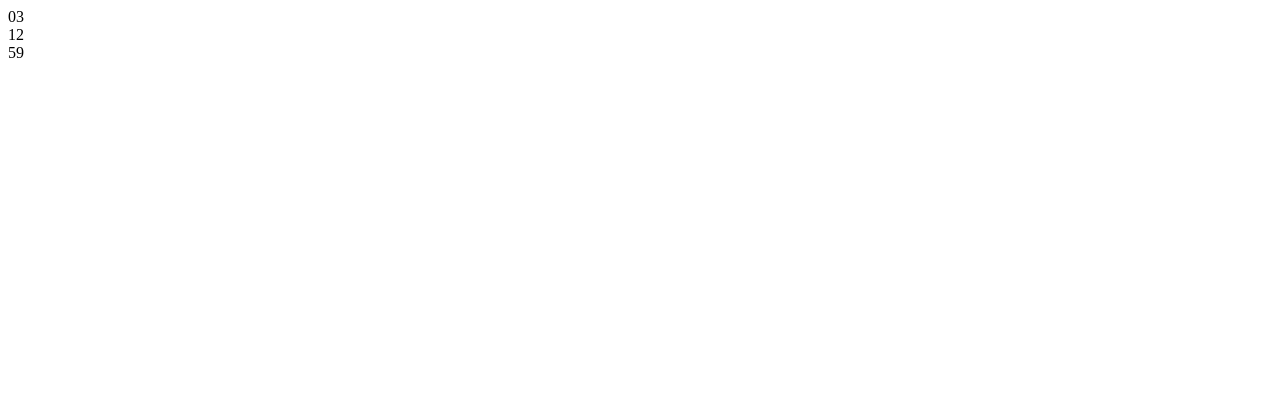
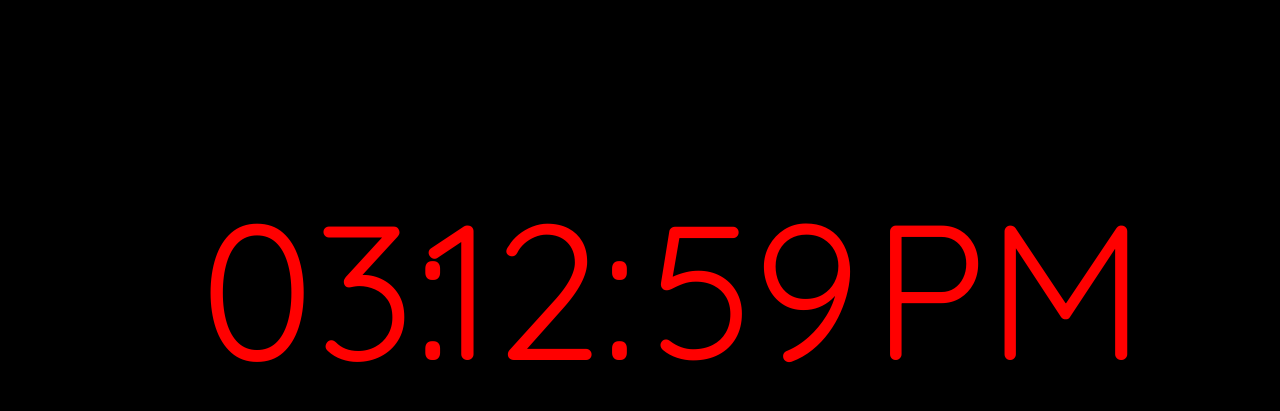
Before and after one commit to WillMcGill/Digital-Clock, a plain HTML site: page index.html in a window 1280 px wide. Drawn offline with Linux system fonts and the light colour scheme.

Commit message:
added css styling

```diff
--- a/index.html
+++ b/index.html
@@ -6,14 +6,18 @@
     <meta http-equiv="X-UA-Compatible" content="ie=edge">
     <title>Countdown Timer</title>
     <link rel="stylesheet" href="styles.css">
+    <link href="https://fonts.googleapis.com/css?family=Quicksand&display=swap" rel="stylesheet">
 </head>
 <body>
 
     <section>
-        <div id = "Hour"></div>
-        <div id = "Min"></div>
+        <div id = "Hour">:</div>
+        <div id = "Min">:</div>
         <div id = "Sec"></div>
+        <div id = "AmPm"></div>
     </section>
+
+
 
 
 
--- a/main.js
+++ b/main.js
@@ -11,26 +11,30 @@ function updateTime(){
 //Hours
     if (TimeNow.getHours() > 12){
         if (TimeNow.getHours() - 12 < 10){
-            document.getElementById("Hour").innerHTML = '0' + (TimeNow.getHours() - 12);
+            document.getElementById("Hour").innerHTML = '0' + (TimeNow.getHours() - 12) + ':';
+            document.getElementById("AmPm").innerHTML = 'PM';
             }
             else {
-                document.getElementById("Hour").innerHTML = TimeNow.getHours() - 12;
+                document.getElementById("Hour").innerHTML = TimeNow.getHours() - 12 + ':';
+                document.getElementById("AmPm").innerHTML = 'PM';
             }
     }
     else{
             if (TimeNow.getHours() < 10){
-            document.getElementById("Hour").innerHTML = '0' + TimeNow.getHours();
+            document.getElementById("Hour").innerHTML = '0' + TimeNow.getHours() + ':';
+            document.getElementById("AmPm").innerHTML = 'AM';
             }
             else {
-                document.getElementById("Hour").innerHTML = TimeNow.getHours();
+                document.getElementById("Hour").innerHTML = TimeNow.getHours() + ':';
+                document.getElementById("AmPm").innerHTML = 'AM';
             }
         }
 //Minutes
     if (TimeNow.getMinutes() > 9){
-        document.getElementById("Min").innerHTML = TimeNow.getMinutes();
+        document.getElementById("Min").innerHTML = TimeNow.getMinutes() + ':';
         }
     else{
-        document.getElementById("Min").innerHTML = '0' + TimeNow.getMinutes();
+        document.getElementById("Min").innerHTML = '0' + TimeNow.getMinutes() + ':';
         }
 //Seconds
     if (TimeNow.getSeconds() > 9){
--- a/styles.css
+++ b/styles.css
@@ -0,0 +1,22 @@
+body{
+    font-family: 'Quicksand', sans-serif;
+    font-size: 15vw;
+    background-color: black;
+    color: red;
+
+    display: grid;
+    grid-template-rows: 20vh 20vh 60vh;
+    grid-template-columns: 15vw 70vw 15vw;
+}
+
+section{
+    grid-row-start: 2;
+    grid-column-start: 2;
+
+    display:grid;
+    grid-template-columns: 25% 25% 25% 25%;
+}
+
+.Hour{
+    justify-content: center;
+}
```
